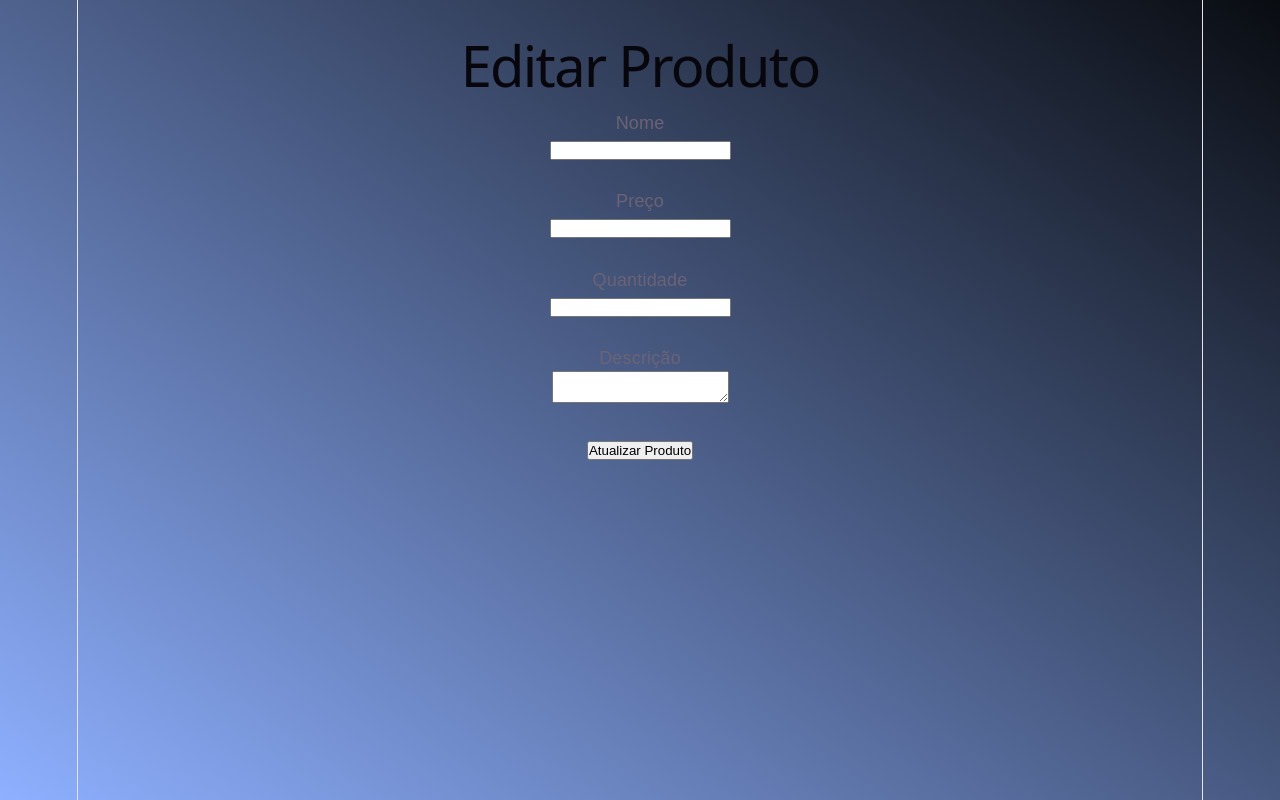
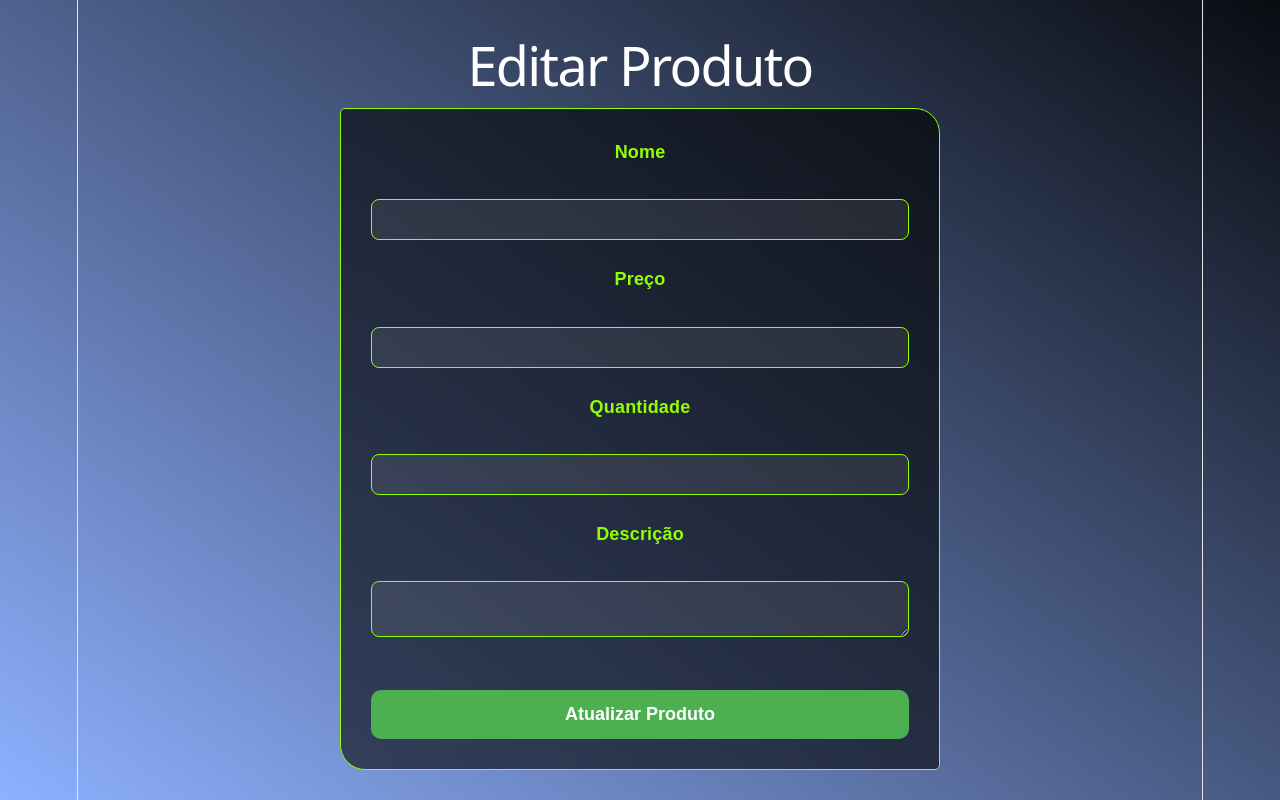
Before and after one commit to enzzodasul/enzzodasul-challenge-soberana, a React app in the folder frontend/: page /edit/1 in a window 1280 px wide. Built offline with nearby package versions, Linux system fonts and the light colour scheme; no server answers; the HTML template or start-up script is replaced by a standard one.

Commit message:
tentei deixar o mais bonito com visual e indetidade própria com o prazo que tive espero

```diff
--- a/frontend/src/pages/EditProduct/EditProduct.css
+++ b/frontend/src/pages/EditProduct/EditProduct.css
@@ -0,0 +1,79 @@
+* {
+  margin: 0;
+  padding: 0;
+  box-sizing: border-box;
+  font-family: Arial, Helvetica, sans-serif;
+}
+
+body {
+  background: linear-gradient(35deg, #8eb0ff, #090c11);
+  min-height: 100vh;
+}
+
+h1 {
+  text-align: center;
+  color: white;
+  font-size: 3rem;
+  margin-bottom: 30px;
+}
+
+form {
+  max-width: 600px;
+  margin: 0 auto;
+  padding: 30px;
+
+  background: rgba(0, 0, 0, 0.58);
+  backdrop-filter: blur(10px);
+
+  border: 1px solid #91ff00;
+  border-radius: 5px 25px 5px 25px;
+
+  color: white;
+}
+
+label {
+  display: block;
+  margin-bottom: 8px;
+  font-weight: bold;
+  color: #91ff00;
+}
+
+input,textarea {
+  width: 100%;
+  padding: 12px;
+
+  border: 1px solid #91ff00;
+  border-radius: 8px;
+
+  background: rgba(255, 255, 255, 0.08);
+  color: white;
+
+  outline: none;
+
+  transition: 0.3s;
+}
+
+.btn-atualizar-produto {
+  width: 100%;
+  margin-top: 20px;
+
+  padding: 14px;
+
+  border: none;
+  border-radius: 10px;
+
+  background-color: #4caf50;
+  color: white;
+
+  font-size: 1rem;
+  font-weight: bold;
+
+  cursor: pointer;
+
+  transition: transform 0.3s, background-color 0.3s;
+}
+
+.btn-atualizar-produto:hover {
+  background-color: #45a049;
+  transform: scale(1.05);
+}
--- a/frontend/src/pages/EditProduct/EditProduct.jsx
+++ b/frontend/src/pages/EditProduct/EditProduct.jsx
@@ -54,8 +54,8 @@ export default function EditProduct() {
 
       alert("Produto atualizado!");
 
-      // volta para tela de detalhes
-      navigate(`/product/${id}`);
+      // volta para tela de dashboard
+      navigate("/");
 
     } catch (error) {
 
```
